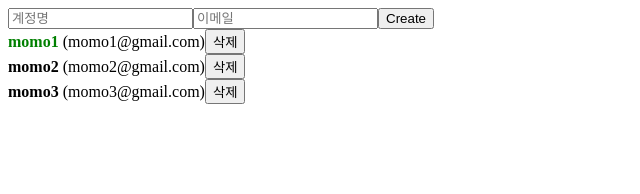
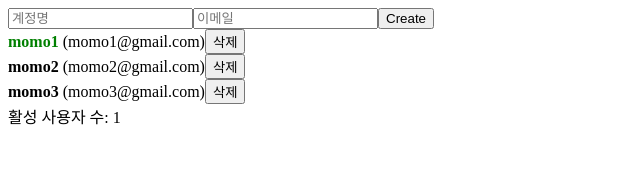
Before and after one commit to wdudtlrw78/velopert-lecture, a React app in the folder basic/: page / in a window 1280 px wide. Shown: the top 194 px of the page, without its empty margins (0-640 px from the left). Built offline with nearby package versions, Linux system fonts and the light colour scheme.

Commit message:
Learn useMemo

```diff
--- a/basic/App.jsx
+++ b/basic/App.jsx
@@ -1,9 +1,14 @@
 /** @format */
 
-import React, { useRef, useState } from 'react';
+import React, { useRef, useState, useMemo, useCallback, memo } from 'react';
 import InputSample from './InputSample';
 import UserList from './UserList';
 import CreateUser from './CreateUser';
+
+function countActiveUsers(users) {
+  console.log('활성 사용자 수 세는중...');
+  return users.filter((user) => user.active).length;
+}
 
 const App = () => {
   const [inputs, setInputs] = useState({
@@ -63,10 +68,13 @@
     setUsers(users.map((user) => (user.id === id ? { ...user, active: !user.active } : user)));
   };
 
+  const count = useMemo(() => countActiveUsers(users), [users]);
+
   return (
     <>
       <CreateUser username={username} email={email} onChange={onChange} onCreate={onCreate} />
       <UserList users={users} onRemove={onRemove} onToggle={onToggle} />
+      <div>활성 사용자 수: {count}</div>
     </>
   );
 };
```
